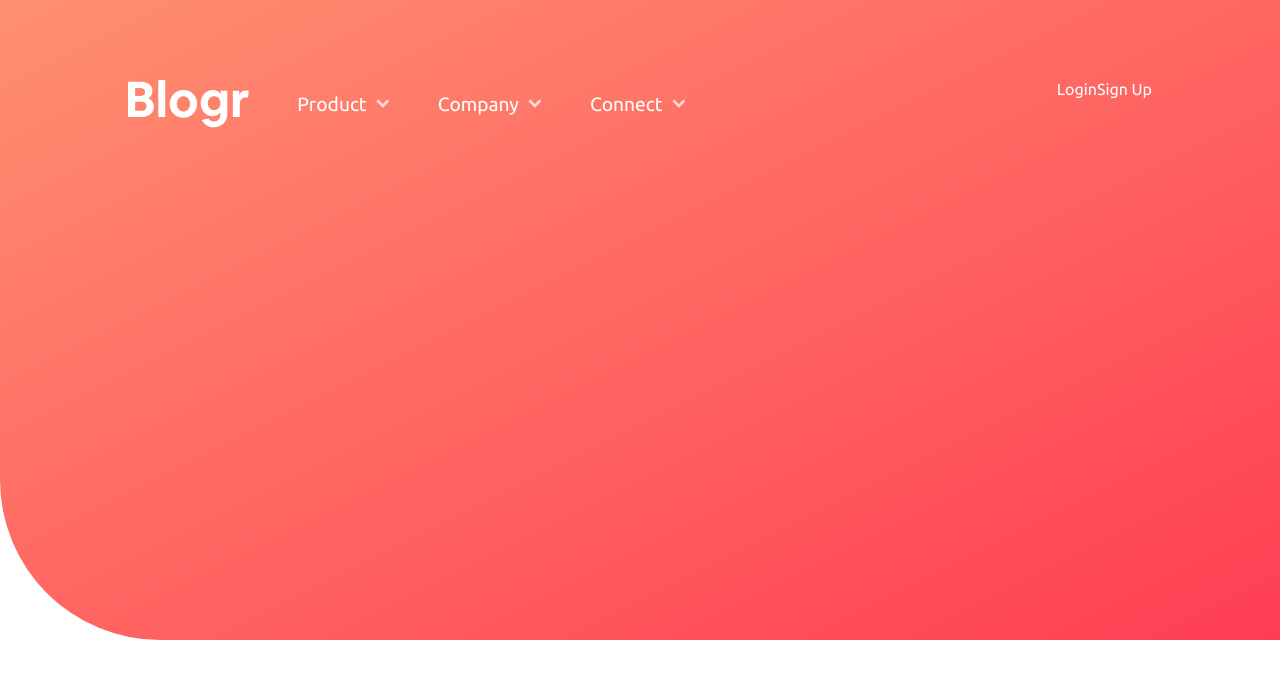
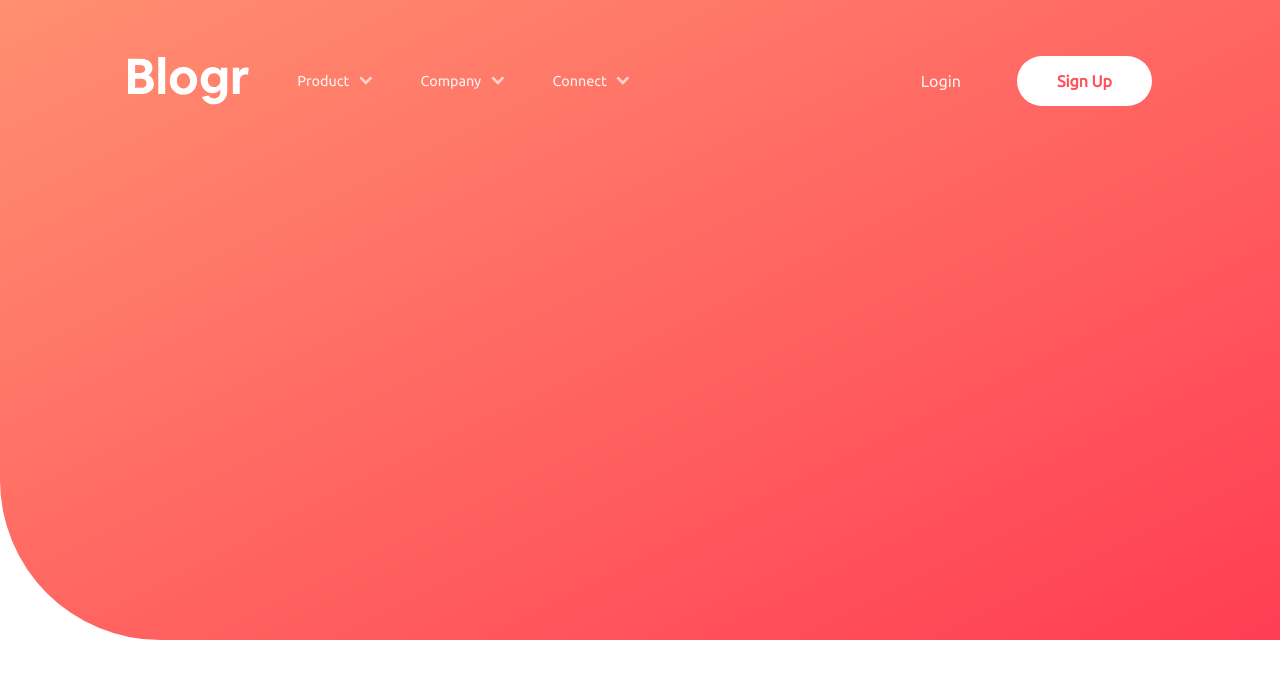
Before and after one commit to sohail-webdev/blogr-landing-page, a React (Vite) app: page / in a window 1280 px wide. Shown: the top 678 px of the page. Built offline with nearby package versions, Linux system fonts and the light colour scheme.

Commit message:
feat: code remaining header

```diff
--- a/src/index.css
+++ b/src/index.css
@@ -1,7 +1,7 @@
 @font-face {
   font-family: "overpass-300";
   src: url("./assets/fonts/overpass-300.woff2") format("woff2");
-  font-weight: 600;
+  font-weight: 300;
 }
 @font-face {
   font-family: "overpass-600";
@@ -11,17 +11,17 @@
 @font-face {
   font-family: "ubuntu-400";
   src: url("./assets/fonts/ubuntu-400.woff2") format("woff2");
-  font-weight: 600;
+  font-weight: 400;
 }
 @font-face {
   font-family: "ubuntu-500";
   src: url("./assets/fonts/ubuntu-500.woff2") format("woff2");
-  font-weight: 600;
+  font-weight: 500;
 }
 @font-face {
   font-family: "ubuntu-700";
   src: url("./assets/fonts/ubuntu-700.woff2") format("woff2");
-  font-weight: 600;
+  font-weight: 700;
 }
 
 *,
@@ -70,6 +70,7 @@ a {
   border: none;
   font: inherit;
   color: inherit;
+  cursor: pointer;
 }
 /*  */
 #root {
@@ -83,7 +84,7 @@ a {
   background-image: linear-gradient(to bottom right, var(--hero-background-gradient));
   height: 80vh;
   border-bottom-left-radius: 10rem;
-  padding: 5rem var(--x-padding);
+  padding: 3.5rem var(--x-padding);
 }
 .header {
   display: flex;
@@ -116,6 +117,8 @@ a {
   display: flex;
   justify-content: center;
   align-items: center;
+  font-size: 0.9rem;
+  opacity: 0.9;
   gap: 0.6rem;
 }
 .header-dropdown-arrow-icon {
@@ -140,3 +143,19 @@ a {
   display: flex;
   flex-direction: column;
 }
+.header-buttons {
+  display: flex;
+  gap: 1rem;
+}
+.header-buttons > * {
+  padding: 1rem 2.5rem;
+  border-radius: 10rem;
+}
+.header-login-button {
+  opacity: 0.9;
+}
+.header-signup-button {
+  background-color: rgba(255, 255, 255);
+  color: var(--color-primary-red-500);
+  font-weight: bold;
+}
```
